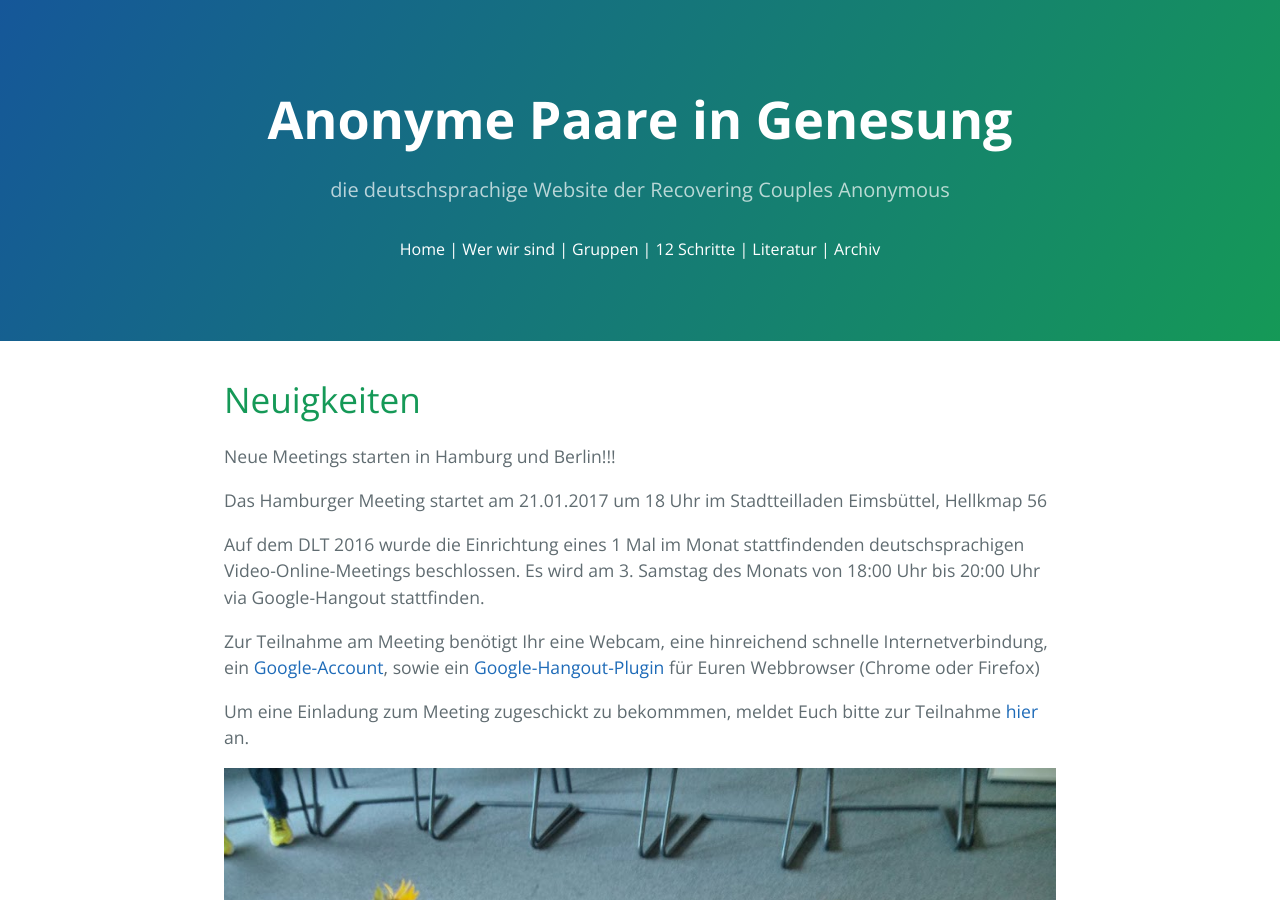
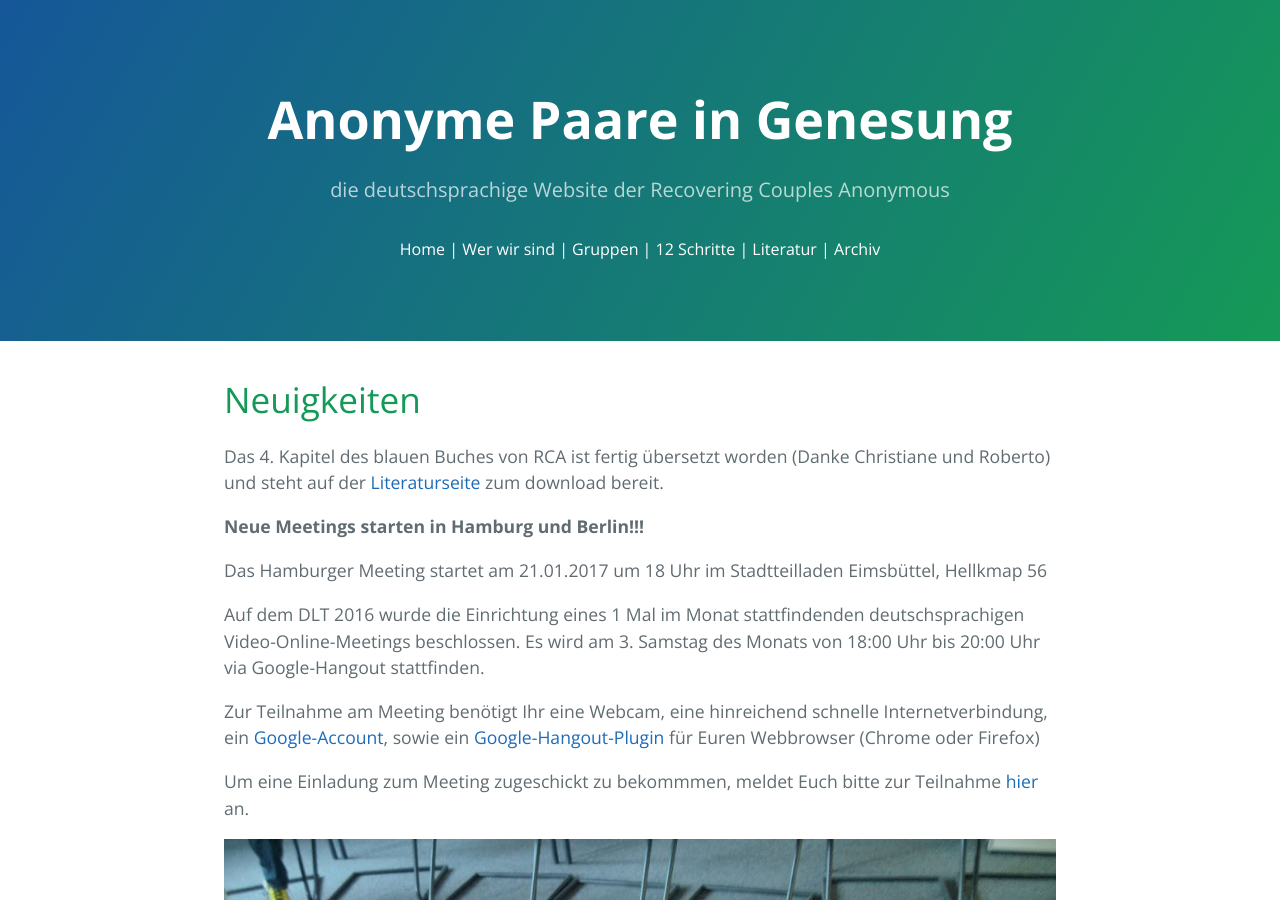
Before and after one commit to rcadeutschland/rcadeutschland.github.io, a Jekyll site: the page built from index.html, in a window 1280 px wide and 900 px high. Built offline with Jekyll 4.4.1, drawn with Linux system fonts in a browser that asks for light colours; nearby versions of some CDN libraries.

Commit message:
Update index.html

```diff
--- a/index.html
+++ b/index.html
@@ -3,7 +3,9 @@ layout: default
 title: RCA Home
 ---
 <h1>Neuigkeiten</h1>
-<p>Neue Meetings starten in Hamburg und Berlin!!!</p>
+<p>Das 4. Kapitel des blauen Buches von RCA ist fertig übersetzt worden (Danke Christiane und Roberto) und steht auf
+ der <a href="/Literatur">Literaturseite</a> zum download bereit.</p>
+<p><b>Neue Meetings starten in Hamburg und Berlin!!!</b></p>
 <p>Das Hamburger Meeting startet am 21.01.2017 um 18 Uhr im Stadtteilladen Eimsbüttel, Hellkmap 56</p>
 <p>Auf dem DLT 2016 wurde die Einrichtung eines 1 Mal im Monat stattfindenden deutschsprachigen Video-Online-Meetings beschlossen.
  Es wird am 3. Samstag des Monats von 18:00 Uhr bis 20:00 Uhr via Google-Hangout stattfinden.</p>
```
